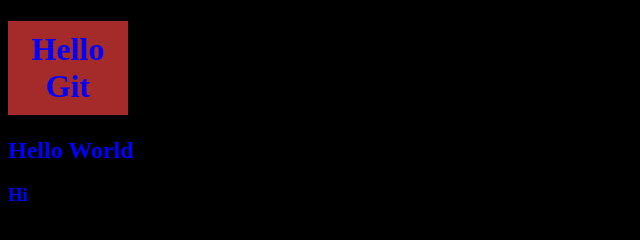
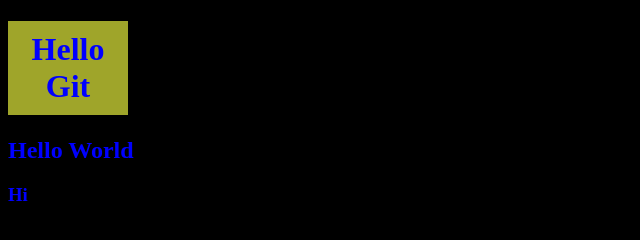
Before and after one commit to khinmaroo2000pol-arch/github, a plain HTML site: page index.html in a window 1280 px wide. Shown: the whole page, without its empty margins (0-640 px from the left). Drawn offline with Linux system fonts and the light colour scheme.

Commit message:
V2 change

```diff
--- a/index.html
+++ b/index.html
@@ -11,7 +11,7 @@
         color: blue;
     }
     h1 {
-        background-color: brown;
+        background-color: rgb(159, 165, 42);
         text-align: center;
         padding: 10px;
         width: 100px;
```
